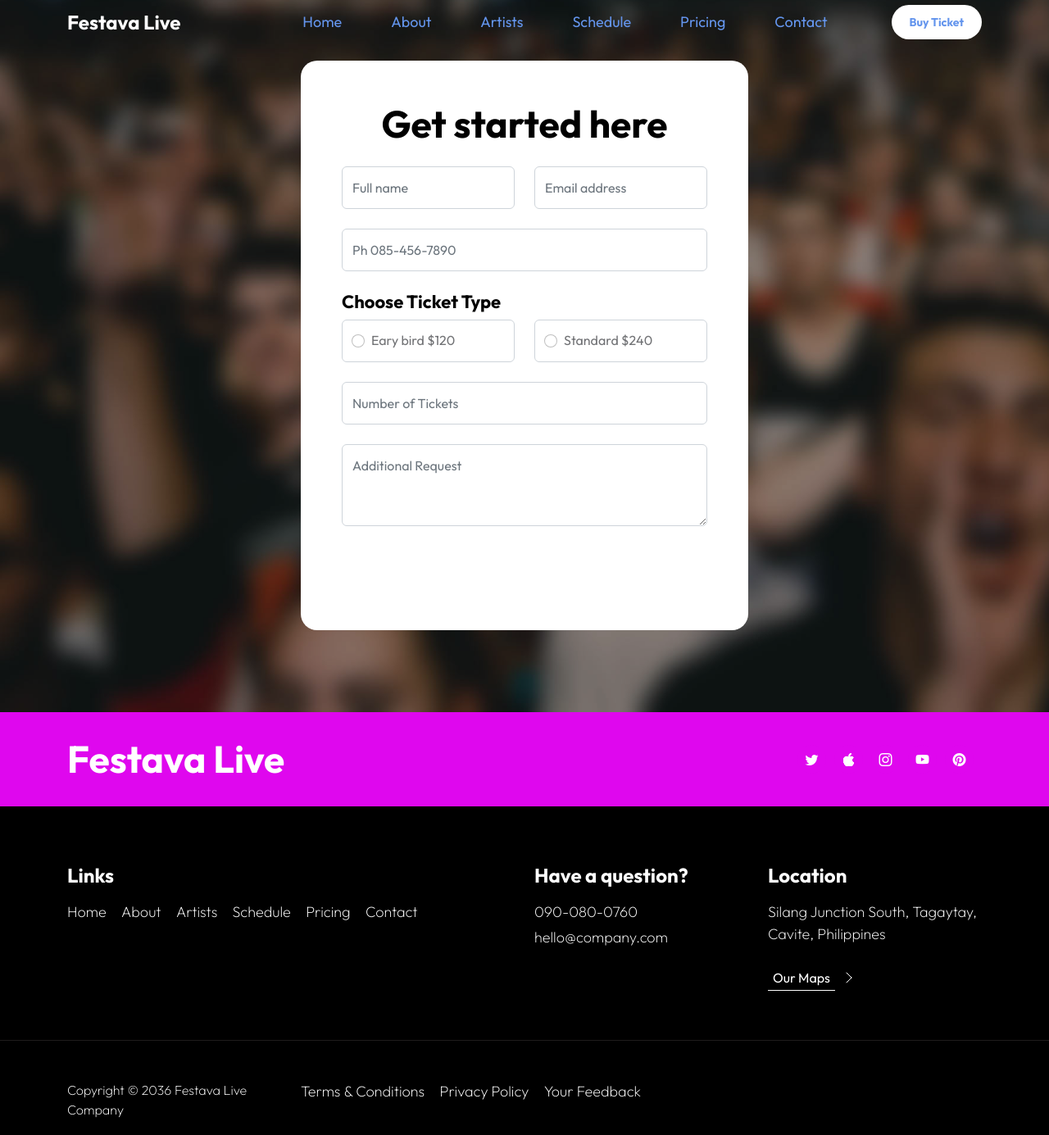
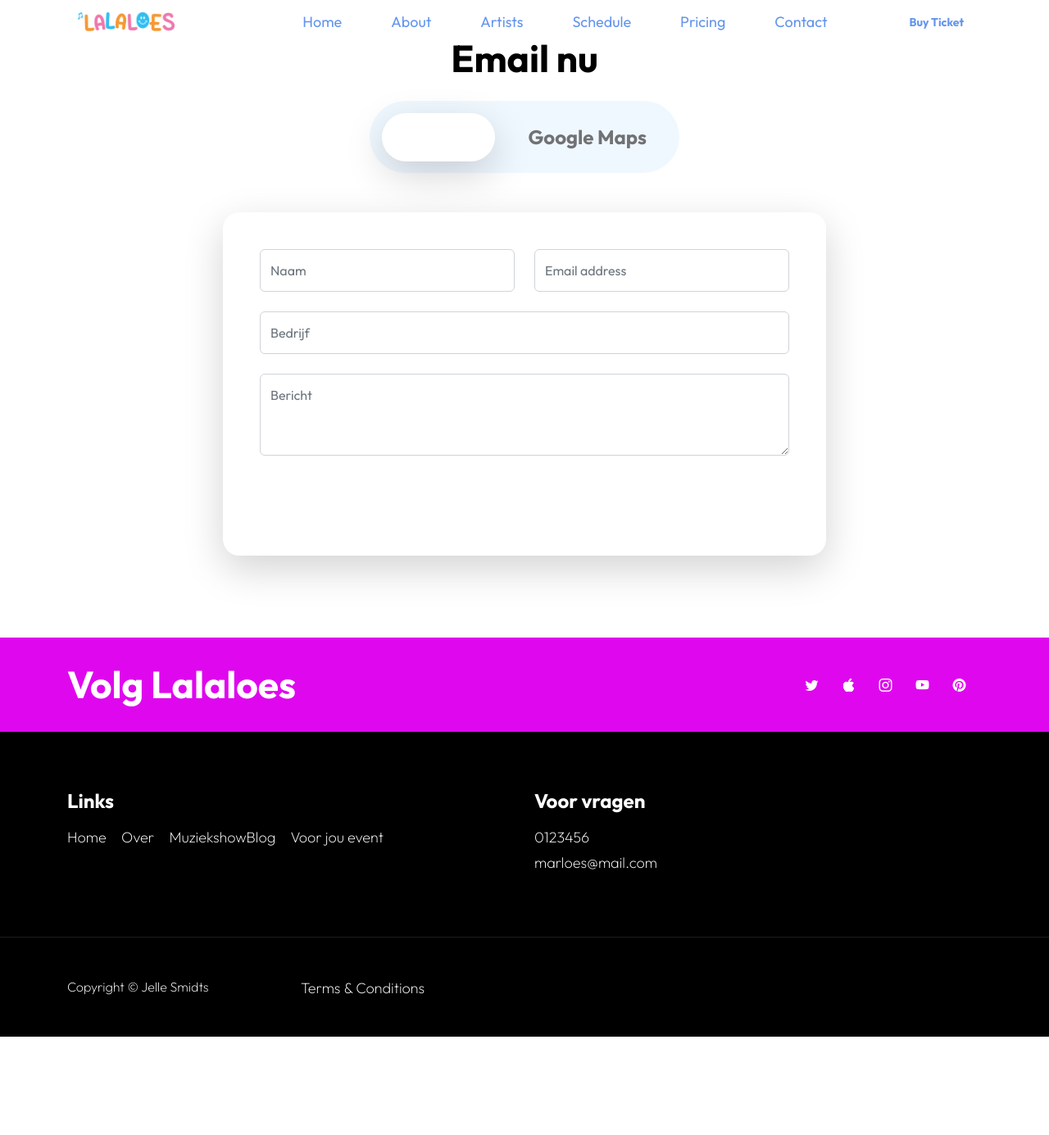
Before and after one commit to jellesmidts123/Lalaloes, a plain HTML site: page ticket.html in a window 1280 px wide. Shown: the part 56-1441 px from the top of the page at 82% size. After the commit the page ends 1321 px from the top, so only its background shows below. Drawn offline with Linux system fonts and the light colour scheme.

Commit message:
Update ticket.html

```diff
--- a/ticket.html
+++ b/ticket.html
@@ -7,7 +7,7 @@
         <meta name="description" content="">
         <meta name="author" content="">
 
-        <title>Festava Live - Ticket HTML Form</title>
+        <title>Marloes Websit Dev</title>
 
         <!-- CSS FILES -->
         <link rel="preconnect" href="https://fonts.googleapis.com">
@@ -41,7 +41,7 @@ https://templatemo.com/tm-583-festava-live
             <nav class="navbar navbar-expand-lg">
                 <div class="container">
                     <a class="navbar-brand" href="index.html">
-                        Festava Live
+                        <img src="images/laloes.png" alt="" height="30px">
                      </a>
 
                     <a href="ticket.html" class="btn custom-btn d-lg-none ms-auto me-4">Buy Ticket</a>
@@ -83,60 +83,57 @@ https://templatemo.com/tm-583-festava-live
             </nav>
 
 
-            <section class="ticket-section section-padding">
-                <div class="section-overlay"></div>
-
+            <section class="contact-section section-padding" id="section_6">
                 <div class="container">
                     <div class="row">
 
-                        <div class="col-lg-6 col-10 mx-auto">
-                            <form class="custom-form ticket-form mb-5 mb-lg-0" action="#" method="post" role="form">
-                                <h2 class="text-center mb-4">Get started here</h2>
+                        <div class="col-lg-8 col-12 mx-auto">
+                            <h2 class="text-center mb-4">Email nu</h2>
 
-                                <div class="ticket-form-body">
+                            <nav class="d-flex justify-content-center">
+                                <div class="nav nav-tabs align-items-baseline justify-content-center" id="nav-tab" role="tablist">
+                                    <button class="nav-link active" id="nav-ContactForm-tab" data-bs-toggle="tab" data-bs-target="#nav-ContactForm" type="button" role="tab" aria-controls="nav-ContactForm" aria-selected="false">
+                                        <h5>Contact</h5>
+                                    </button>
+
+                                    <button class="nav-link" id="nav-ContactMap-tab" data-bs-toggle="tab" data-bs-target="#nav-ContactMap" type="button" role="tab" aria-controls="nav-ContactMap" aria-selected="false">
+                                        <h5>Google Maps</h5>
+                                    </button>
+                                </div>
+                            </nav>
+
+                            <div class="tab-content shadow-lg mt-5" id="nav-tabContent">
+                                <div class="tab-pane fade show active" id="nav-ContactForm" role="tabpanel" aria-labelledby="nav-ContactForm-tab">
+                                    <form class="custom-form contact-form mb-5 mb-lg-0" action="#" method="post" role="form">
+                                        <div class="contact-form-body">
                                             <div class="row">
                                                 <div class="col-lg-6 col-md-6 col-12">
-                                            <input type="text" name="ticket-form-name" id="ticket-form-name" class="form-control" placeholder="Full name" required>
+                                                    <input type="text" name="contact-name" id="contact-name" class="form-control" placeholder="Naam" required>
                                                 </div>
 
                                                 <div class="col-lg-6 col-md-6 col-12">
-                                            <input type="email" name="ticket-form-email" id="ticket-form-email" pattern="[^ @]*@[^ @]*" class="form-control" placeholder="Email address" required>
+                                                    <input type="email" name="contact-email" id="contact-email" pattern="[^ @]*@[^ @]*" class="form-control" placeholder="Email address" required>
                                                 </div>
                                             </div>
 
-                                    <input type="tel" class="form-control" name="ticket-form-phone" placeholder="Ph 085-456-7890" pattern="[0-9]{3}-[0-9]{3}-[0-9]{4}" required="">
+                                            <input type="text" name="contact-company" id="contact-company" class="form-control" placeholder="Bedrijf" required>
 
-                                    <h6>Choose Ticket Type</h6>
+                                            <textarea name="contact-message" rows="3" class="form-control" id="contact-message" placeholder="Bericht"></textarea>
 
-                                    <div class="row">
-                                        <div class="col-lg-6 col-md-6 col-12">
-                                            <div class="form-check form-control">
-                                                <input class="form-check-input" type="radio" name="TicketForm" id="flexRadioDefault1">
-                                                <label class="form-check-label" for="flexRadioDefault1">
-                                                    Eary bird $120
-                                                </label>
+                                            <div class="col-lg-4 col-md-10 col-8 mx-auto">
+                                                <button type="submit" class="form-control">Stuur bericht</button>
                                             </div>
                                         </div>
+                                    </form>
+                                </div>
 
-                                        <div class="col-lg-6 col-md-6 col-12">
-                                            <div class="form-check form-check-radio form-control">
-                                                <input class="form-check-input" type="radio" name="TicketForm" id="flexRadioDefault2">
-                                                <label class="form-check-label" for="flexRadioDefault2">
-                                                    Standard $240
-                                                </label>
+                                <div class="tab-pane fade" id="nav-ContactMap" role="tabpanel" aria-labelledby="nav-ContactMap-tab">
+                                    <iframe class="google-map" src="https://www.google.com/maps/embed?pb=!1m18!1m12!1m3!1d29974.469402870927!2d120.94861466021855!3d14.106066818082482!2m3!1f0!2f0!3f0!3m2!1i1024!2i768!4f13.1!3m3!1m2!1s0x33bd777b1ab54c8f%3A0x6ecc514451ce2be8!2sTagaytay%2C%20Cavite%2C%20Philippines!5e1!3m2!1sen!2smy!4v1670344209509!5m2!1sen!2smy" width="100%" height="450" style="border:0;" allowfullscreen="" loading="lazy" referrerpolicy="no-referrer-when-downgrade"></iframe>
+                                    <!-- You can easily copy the embed code from Google Maps -> Share -> Embed a map // -->
                                 </div>
                             </div>
                         </div>
 
-                                    <input type="number" name="ticket-form-number" id="ticket-form-number" class="form-control" placeholder="Number of Tickets" required>
-
-                                    <textarea name="ticket-form-message" rows="3" class="form-control" id="ticket-form-message" placeholder="Additional Request"></textarea>
-
-                                    <div class="col-lg-4 col-md-10 col-8 mx-auto">
-                                        <button type="submit" class="form-control">Buy Ticket</button>
-                                    </div>
-                                </div>
-                            </form>
                     </div>
                 </div>
             </section>
@@ -149,7 +146,7 @@ https://templatemo.com/tm-583-festava-live
                     <div class="row">
 
                         <div class="col-lg-6 col-12">
-                            <h2 class="text-white mb-lg-0">Festava Live</h2>
+                            <h2 class="text-white mb-lg-0">Volg Lalaloes</h2>
                         </div>
 
                         <div class="col-lg-6 col-12 d-flex justify-content-lg-end align-items-center">
@@ -201,54 +198,38 @@ https://templatemo.com/tm-583-festava-live
                             </li>
 
                             <li class="site-footer-link-item">
-                                <a href="#" class="site-footer-link">About</a>
+                                <a href="#" class="site-footer-link">Over</a>
                             </li>
 
                             <li class="site-footer-link-item">
-                                <a href="#" class="site-footer-link">Artists</a>
+                                <a href="#" class="site-footer-link">MuziekshowBlog</a>
                             </li>
 
                             <li class="site-footer-link-item">
-                                <a href="#" class="site-footer-link">Schedule</a>
+                                <a href="#" class="site-footer-link">Voor jou event</a>
                             </li>
 
-                            <li class="site-footer-link-item">
-                                <a href="#" class="site-footer-link">Pricing</a>
-                            </li>
 
-                            <li class="site-footer-link-item">
-                                <a href="#" class="site-footer-link">Contact</a>
-                            </li>
                         </ul>
                     </div>
 
                     <div class="col-lg-3 col-md-6 col-12 mb-4 mb-lg-0">
-                        <h5 class="site-footer-title mb-3">Have a question?</h5>
+                        <h5 class="site-footer-title mb-3">Voor vragen</h5>
 
                         <p class="text-white d-flex mb-1">
                             <a href="tel: 090-080-0760" class="site-footer-link">
-                                090-080-0760
+                               0123456
                             </a>
                         </p>
 
                         <p class="text-white d-flex">
                             <a href="mailto:hello@company.com" class="site-footer-link">
-                                hello@company.com
+                                marloes@mail.com
                             </a>
                         </p>
                     </div>
 
-                    <div class="col-lg-3 col-md-6 col-11 mb-4 mb-lg-0 mb-md-0">
-                        <h5 class="site-footer-title mb-3">Location</h5>
 
-                        <p class="text-white d-flex mt-3 mb-2">
-                        Silang Junction South, Tagaytay, Cavite, Philippines</p>
-
-                        <a class="link-fx-1 color-contrast-higher mt-3" href="#">
-                            <span>Our Maps</span>
-                            <svg class="icon" viewBox="0 0 32 32" aria-hidden="true"><g fill="none" stroke="currentColor" stroke-linecap="round" stroke-linejoin="round"><circle cx="16" cy="16" r="15.5"></circle><line x1="10" y1="18" x2="16" y2="12"></line><line x1="16" y1="12" x2="22" y2="18"></line></g></svg>
-                        </a>
-                    </div>
                 </div>
             </div>
 
@@ -257,7 +238,7 @@ https://templatemo.com/tm-583-festava-live
                     <div class="row">
 
                         <div class="col-lg-3 col-12 mt-5">
-                            <p class="copyright-text">Copyright © 2036 Festava Live Company</p>
+                            <p class="copyright-text">Copyright © Jelle Smidts</p>
                         </div>
 
                         <div class="col-lg-8 col-12 mt-lg-5">
@@ -266,13 +247,7 @@ https://templatemo.com/tm-583-festava-live
                                     <a href="#" class="site-footer-link">Terms &amp; Conditions</a>
                                 </li>
 
-                                <li class="site-footer-link-item">
-                                    <a href="#" class="site-footer-link">Privacy Policy</a>
-                                </li>
 
-                                <li class="site-footer-link-item">
-                                    <a href="#" class="site-footer-link">Your Feedback</a>
-                                </li>
                             </ul>
                         </div>
                     </div>
```
Lines whose indentation alone changed are shown as unchanged.
